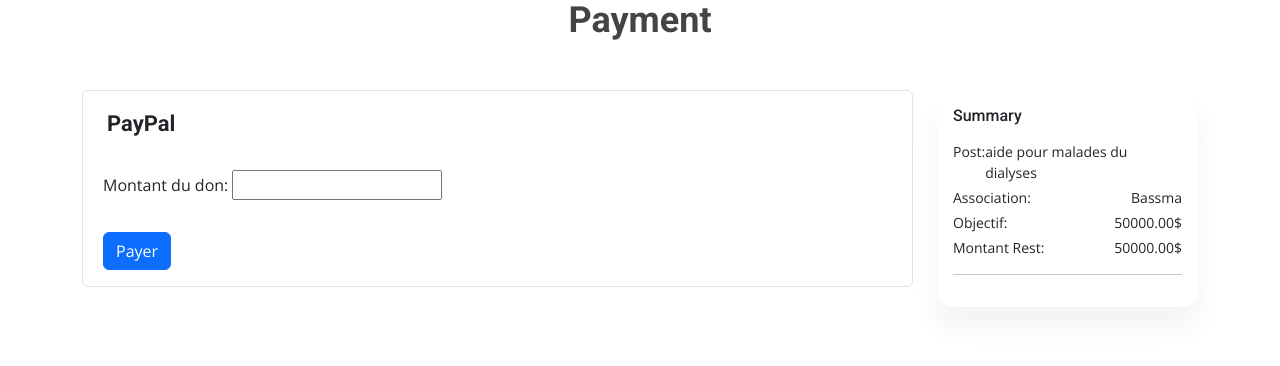
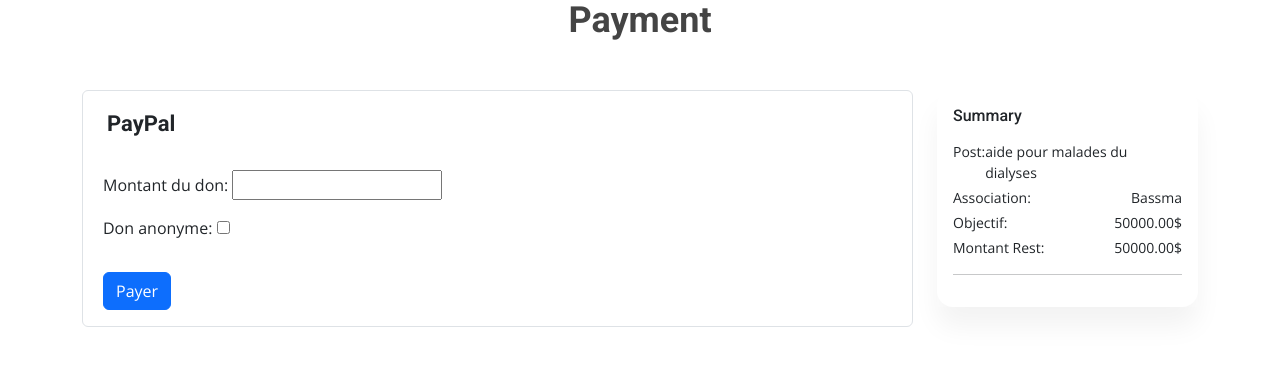
Before and after one commit to kawtarsimmad/PfeFinal, a Django app: page /dons/faire_don/2/ in a window 1280 px wide. Shown: the part 217-583 px from the top of the page. Run offline with Django 5.2, Linux system fonts and the light colour scheme; data comes from the database, SQL or seed files in the repository; both versions use the stored data as it was after the commit; some libraries are stand-ins or nearby versions.

Commit message:
don association

```diff
--- a/project/dons/forms.py
+++ b/project/dons/forms.py
@@ -2,3 +2,4 @@
 
 class PaiementForm(forms.Form):
     montantDons = forms.DecimalField(label='Montant du don', max_digits=10, decimal_places=2)
+    is_anonymous = forms.BooleanField(label='Don anonyme', required=False)
--- a/project/dons/urls.py
+++ b/project/dons/urls.py
@@ -7,6 +7,7 @@
     path('don/',views.don,name='don'),
     path('dons/',views.dons,name='dons'),
     path('faire_don/<int:publication_id>/', views.faire_don, name='faire_don'),
+    path('faire_don/association/<int:association_id>/', views.faire_don, name='faire_don_association'),
     path('viewDons/', views.viewDons, name='viewDons'),
     path('delete_don/<int:don_id>/', views.delete_don, name='delete_don'),
     path('checkout/<int:don_id>/', views.CheckOut, name='checkout'),
--- a/project/dons/views.py
+++ b/project/dons/views.py
@@ -15,38 +15,75 @@
 import os
 from io import BytesIO
 from django.views import View
+from django.utils import timezone
+from django.db.models import F
 
 
 
 def don(request):
     return render(request, 'dons/don.html')
 def dons(request):
-    return render(request, 'dons/dons.html',{'dn':Don.objects.all()})
+    dn=Don.objects.all().order_by(F('date').desc())
+    return render(request, 'dons/dons.html',{'dn':dn})
 
-def faire_don(request, publication_id):
-    publication = get_object_or_404(Publication, pk=publication_id)
-    montant_obj = publication.montant
-    totalDons=publication.calculate_total_dons()
-    Montant_rest= (montant_obj - totalDons )
-    publication.Montant_rest = Montant_rest
+def faire_don(request,  publication_id=None, association_id=None):
+    publication = None
+    association = None
+    if publication_id:
+        publication = get_object_or_404(Publication, pk=publication_id)
+        montant_obj = publication.montant
+        totalDons=publication.calculate_total_dons()
+        Montant_rest= (montant_obj - totalDons )
+        publication.Montant_rest = Montant_rest
+    elif association_id:
+        association = get_object_or_404(Association, pk=association_id)
+
     if request.method == 'POST':
         form = PaiementForm(request.POST)
         if form.is_valid():
             montantDons = form.cleaned_data['montantDons']
+            is_anonymous = form.cleaned_data['is_anonymous']
+
             if request.user.is_authenticated:
-                don = Don.objects.create(user=request.user, montantDons = montantDons, publication=publication)
+                donateur = request.user
             else:
-                don = Don.objects.create(montantDons=montantDons, publication=publication)
+                donateur = None
+
+            if publication:
+                don = Don.objects.create(
+                    user=donateur,
+                    date=timezone.now(),
+                    montantDons=montantDons,
+                    est_paye=False,
+                    publication=publication,
+                    is_anonymous=is_anonymous
+                )
+            elif association:
+                don = Don.objects.create(
+                    user=donateur,
+                    date=timezone.now(),
+                    montantDons=montantDons,
+                    est_paye=False,
+                    association=association,
+                    is_anonymous=is_anonymous
+                )
             return CheckOut(request, don.id)
     else:
         form = PaiementForm()
-    return render(request, 'dons/faire_don.html', {'form': form,'publication':publication, 'totalDons':totalDons, 'Montant_rest':Montant_rest,})
 
+    context = {'form': form}
+    if publication:
+            context['publication'] = publication
+            context['Montant_rest'] = Montant_rest
+            context['totalDons'] = totalDons
+    elif association:
+            context['association'] = association
+    return render(request, 'dons/faire_don.html',context)
 
 
 
 def viewDons(request):
-    dons = Don.objects.filter(user=request.user)
+    dons = Don.objects.filter(user=request.user).order_by(F('date').desc())
     if hasattr(request.user, 'dashboard_donor'):
         donor = request.user.dashboard_donor
     return render(request, 'dons/viewDons.html', {'dons': dons,'donor':donor})
@@ -57,17 +94,20 @@
     return redirect('viewDons')
 
 
+
 def CheckOut(request, don_id):
 
-    don = Don.objects.get(id=don_id)
-     # Récupérer l'association associée à la publication du don
-    association = don.publication.association
-    publication = don.publication
+    don = get_object_or_404(Don, id=don_id)
+    if don.publication:
+        association = don.publication.association
+        publication = don.publication
+        montant_obj = publication.montant
+        totalDons=publication.calculate_total_dons()
+        Montant_rest= (montant_obj - totalDons )
+        publication.Montant_rest = Montant_rest
 
-    montant_obj = publication.montant
-    totalDons=publication.calculate_total_dons()
-    Montant_rest= (montant_obj - totalDons )
-    publication.Montant_rest = Montant_rest
+    if don.association:
+        association=don.association
 
     paypal_email = association.paypal_email
     host = request.get_host()
@@ -88,11 +128,14 @@
     context = {
         'don': don,
         'paypal': paypal_payment,
-        'publication': publication,
         'association': association,
-        'totalDons':totalDons,
-        'Montant_rest':Montant_rest,
     }
+    if don.publication:
+            context['publication'] = publication
+            context['Montant_rest'] = Montant_rest
+            context['totalDons'] = totalDons
+    elif don.association:
+            context['association'] = association
 
     return render(request, 'dons/checkout.html', context)
 
@@ -100,15 +143,17 @@
 
     don = Don.objects.get(id=don_id)
     donor = request.user
-    association = don.publication.association
+    if don.publication:
+        association = don.publication.association
+    if don.association:
+        association = don.association
 
-     # Mettre à jour l'attribut est_paye à True
     don.est_paye = True
     don.save()
 
  # Enregistrement des détails de paiement dans un fichier
     with open('donsTrue.txt', 'a') as file:
-        file.write(f"Id_Don: {don.id} , Donor:{donor.username}, Titre: {don.date}, Montant: {don.montantDons}\n")
+        file.write(f"Id_Don: {don.id} , Donor:{donor.username}, Date: {don.date}, Montant: {don.montantDons}\n")
 
     return render(request, 'dons/payment-success.html', {'don': don,'user': donor, 'association':association})
 
@@ -132,8 +177,11 @@
         # Retrieve the donation object
         don = Don.objects.get(id=don_id)
         donor = request.user
-        association = don.publication.association
-
+        association=None
+        if don.publication:
+            association = don.publication.association
+        if don.association:
+            association = don.association
         # Pass the donation object to the template context
         context = {'don': don, 'user': donor, 'association': association}
 
--- a/project/donsTrue.txt
+++ b/project/donsTrue.txt
@@ -14,3 +14,7 @@
 Id_Don: 7 , Donor:kawtar250524@gmail.com, Titre: 2024-05-28 02:35:36.317062+00:00, Montant: 5.0000
 Id_Don: 10 , Donor:kawtar250524@gmail.com, Titre: 2024-05-28 03:18:25.212341+00:00, Montant: 5.0000
 Id_Don: 10 , Donor:kawtar250524@gmail.com, Titre: 2024-05-28 03:18:25.212341+00:00, Montant: 5.0000
+Id_Don: 11 , Donor:kawtar250524@gmail.com, Date: 2024-05-30 15:30:40.481981+00:00, Montant: 10.0000
+Id_Don: 12 , Donor:kawtar250524@gmail.com, Date: 2024-05-30 15:32:01.374740+00:00, Montant: 10.0000
+Id_Don: 13 , Donor:kawtar250524@gmail.com, Date: 2024-05-30 15:32:38.357139+00:00, Montant: 100.0000
+Id_Don: 13 , Donor:kawtar250524@gmail.com, Date: 2024-05-30 15:32:38.357139+00:00, Montant: 100.0000
```
Also changed, not shown: project/dons/models.py (+6 -3 lines), project/templates/dons/dons.html (+12 -2 lines), project/templates/dons/payment-success.html (+12 -0 lines), project/templates/dons/viewDons.html (+12 -5 lines), project/templates/users/association_list.html (+6 -1 lines), project/db.sqlite3, project/dons/migrations/0003_don_association_don_is_anonymous_and_more.py (added).
